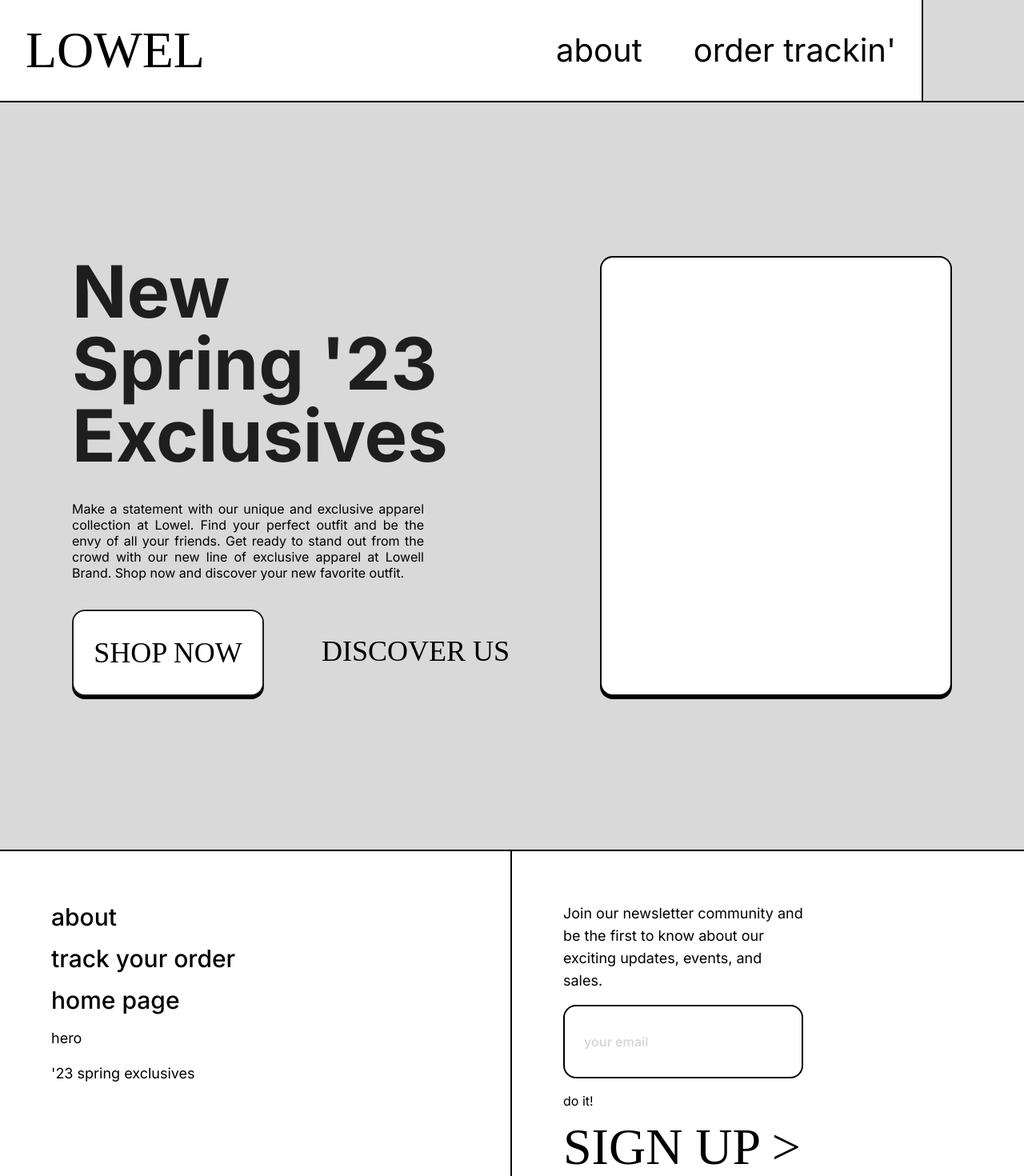
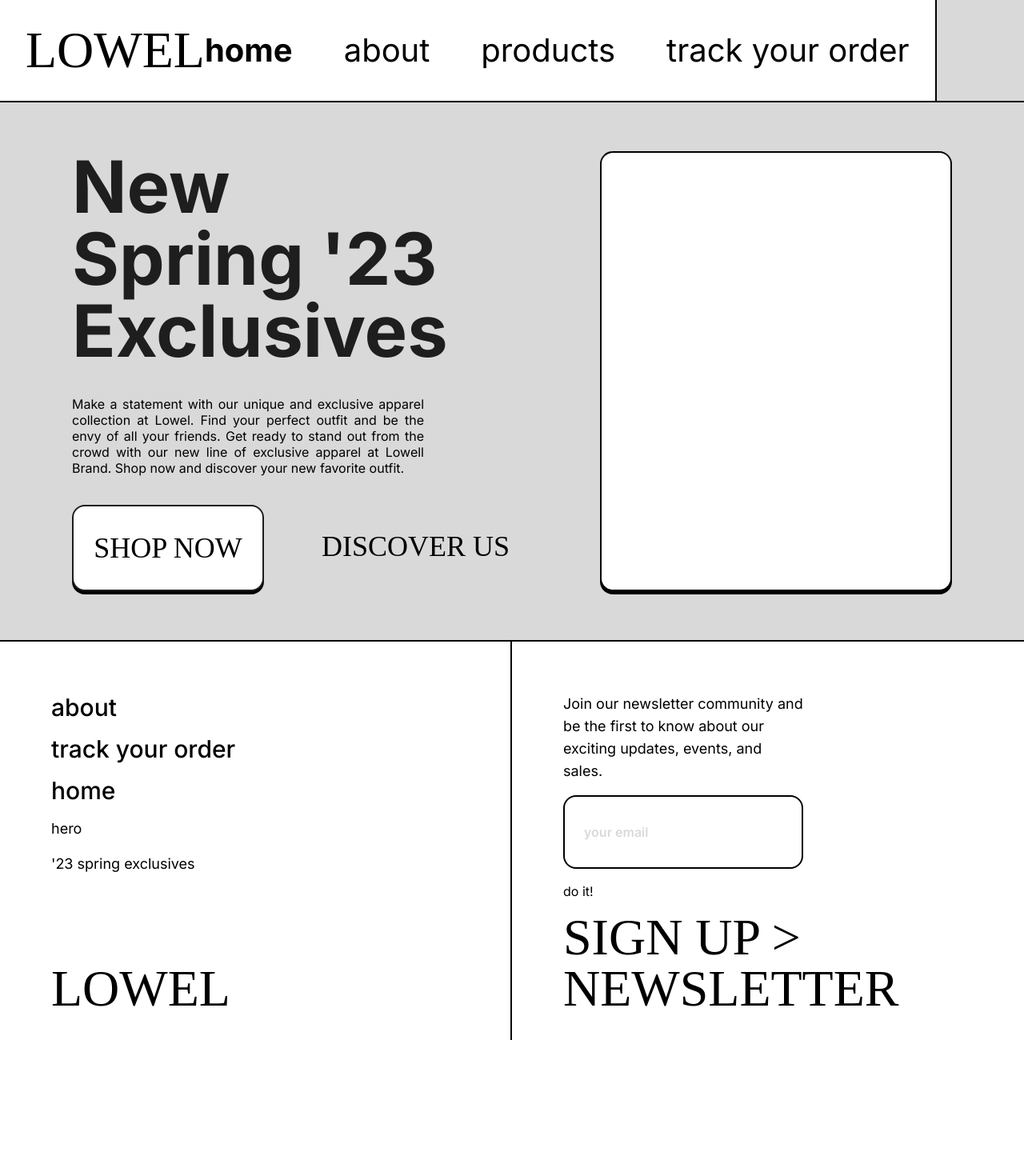
Before and after one commit to mruczekpln/lowel, a React (Vite) app in the folder client/: page / in a window 1280 px wide. Shown: the top 1470 px of the page at 80% size. After the commit the page ends 1300 px from the top, so only its background shows below. Built offline with nearby package versions, Linux system fonts and the light colour scheme; the HTML template or start-up script is replaced by a standard one; a web font is replaced by a local one.

Commit message:
aboutpage markup & styling, basic animations w/ framer-motion done

```diff
--- a/client/src/components/ui/Footer.tsx
+++ b/client/src/components/ui/Footer.tsx
@@ -1,15 +1,52 @@
+import React from 'react'
+import { Link } from 'react-router-dom'
 import Input from './Input'
+
+interface FooterElementProps extends React.ComponentProps<'p'> {
+  content: string
+  linkTo: string
+  type?: 'large' | 'small'
+}
+
+const FooterElement = ({ content, linkTo, type = 'large' }: FooterElementProps) => {
+  // const className = type === 'large' ? 'font-medium' : 'text-lg font-normal'
+
+  return type === 'large' ? (
+    <Link
+      to={linkTo}
+      className='font-medium hover:left-4 left-0 relative duration-200 delay-200 transition-[left]'
+    >
+      {content}
+    </Link>
+  ) : (
+    <a
+      href={linkTo}
+      className='text-lg font-normal duration-100 delay-100 transition-[left] left-0 hover:left-2 relative'
+    >
+      {content}
+    </a>
+  )
+  // return (
+  //   <a href={linkTo} className={className}>
+  //     {content}
+  //   </a>
+  // )
+}
 
 const Footer = () => {
   return (
     <section className='flex w-full h-[500px] border-t-2 border-black'>
       <div className='w-1/2 h-full border-r-2 border-black pl-16 relative'>
         <div className='flex flex-col gap-4 text-3xl font-medium pt-16'>
-          <p>about</p>
-          <p>track your order</p>
-          <p>home page</p>
-          <p className='text-lg font-normal'>hero</p>
-          <p className='text-lg font-normal'>'23 spring exclusives</p>
+          <FooterElement linkTo='/about' content='about'></FooterElement>
+          <FooterElement linkTo='/tracking' content='track your order'></FooterElement>
+          <FooterElement linkTo='/' content='home'></FooterElement>
+          <FooterElement linkTo='#hero' content='hero' type='small'></FooterElement>
+          <FooterElement
+            linkTo='#exclusives'
+            content="'23 spring exclusives"
+            type='small'
+          ></FooterElement>
         </div>
         <h1 className='absolute bottom-8 font-title text-[64px] leading-none'>LOWEL</h1>
       </div>
--- a/client/src/components/ui/Navbar.tsx
+++ b/client/src/components/ui/Navbar.tsx
@@ -1,13 +1,72 @@
-const Navbar = () => {
+import { motion, useAnimation } from 'framer-motion'
+import { Link } from 'react-router-dom'
+
+type Active = 'home' | 'about' | 'products' | 'track your order'
+interface NavbarElementProps extends React.ComponentProps<'p'> {
+  content: string
+  to: string
+  active: Active
+}
+
+const hrVariants = {
+  idle: {
+    width: 0,
+    x: 0,
+    opacity: 1,
+    padding: 0,
+  },
+  hover: {
+    width: '80%',
+  },
+  tap: {
+    opacity: 0,
+  },
+}
+
+const NavbarElement = ({ content, to, active }: NavbarElementProps) => {
+  const isHovered = useAnimation()
+  const isActive = active === content
+
+  return isActive ? (
+    <a href='#' className='font-main text-[40px] font-bold'>
+      {content}
+    </a>
+  ) : (
+    <Link to={to}>
+      <motion.a
+        onHoverStart={() => isHovered.start('hover')}
+        onHoverEnd={() => isHovered.start('idle')}
+        onTapStart={() => isHovered.start('tap')}
+        className='font-main text-[40px] relative cursor-pointer flex flex-col items-center'
+      >
+        {content}
+        <motion.hr
+          className='border-black border-b-2 h-0 absolute bottom-0'
+          initial='idle'
+          variants={hrVariants}
+          animate={isHovered}
+        />
+      </motion.a>
+    </Link>
+  )
+}
+
+interface NavbarProps extends React.ComponentProps<'div'> {
+  active: Active
+}
+
+const Navbar = ({ active }: NavbarProps) => {
   return (
-    <div className='w-full h-32 border-b-2 border-black  pl-8 justify-between flex items-center'>
+    <div className='w-full min-h-[128px] border-b-2 border-black  pl-8 justify-between flex items-center'>
       <h1 className='font-title w-min text-[64px] leading-none'>LOWEL</h1>
-      <div className='w-max h-full flex'>
+      <div className='w-max h-full flex items-center'>
         <div className='h-full w-max flex items-center justify-between gap-16 pr-8'>
-          <p className='font-main text-[40px]'>about</p>
-          <p className='font-main text-[40px]'>order trackin'</p>
+          <NavbarElement content='home' active={active} to='/'></NavbarElement>
+          <NavbarElement content='about' active={active} to='/about'></NavbarElement>
+          <NavbarElement content='products' active={active} to='/products'></NavbarElement>
+          <NavbarElement content='track your order' active={active} to='/tracking'></NavbarElement>
         </div>
-        <div className='h-full w-32 bg-secondary border-l-2 border-black '></div>
+        <div className='h-32 w-32 bg-secondary border-l-2 border-b-[1px] border-black'></div>
       </div>
     </div>
   )
--- a/client/src/index.css
+++ b/client/src/index.css
@@ -2,3 +2,21 @@
 @tailwind components;
 @tailwind utilities;
 @tailwind variants;
+
+/* ===== Scrollbar CSS ===== */
+/* Firefox */
+* {
+  scrollbar-width: 8px;
+  scrollbar-color: #1e1e1e transparent;
+}
+
+/* Chrome, Edge, and Safari */
+*::-webkit-scrollbar {
+  width: 8px;
+}
+
+*::-webkit-scrollbar-thumb {
+  background-color: #1e1e1e;
+  border-radius: 10px;
+  border: 3px solid #ffffff;
+}
--- a/client/src/pages/About/index.tsx
+++ b/client/src/pages/About/index.tsx
@@ -1,10 +1,51 @@
 import Navbar from '../../components/ui/Navbar'
+import Footer from '../../components/ui/Footer'
+import { motion, useMotionTemplate, useMotionValue } from 'framer-motion'
 
 const AboutPage = () => {
+  const xPosition = useMotionValue(0)
+  const yPosition = useMotionValue(0)
+
+  const mouseMoveHandler = (e: MouseEvent) => {
+    const { clientX, clientY } = e
+    const { left, top } = e.currentTarget.getBoundingClientRect()
+
+    const x = clientX - left
+    const y = clientY - top
+
+    xPosition.set(x)
+    yPosition.set(y)
+  }
+
   return (
-    <div className='w-screen h-screen'>
-      <Navbar></Navbar>
-      <h1>aboutpage</h1>
+    <div className='max-w-screen h-auto overflow-x-hidden font-main'>
+      <main className='w-full h-screen flex flex-col overflow-hidden'>
+        <Navbar active='about'></Navbar>
+        <motion.section
+          onMouseMove={mouseMoveHandler}
+          className='h-full w-full grid place-items-center bg-white overflow-hidden relative group'
+        >
+          <div className='h-max w-max flex flex-col items-center z-0'>
+            <h1 className='text-8xl'>
+              <span className='text-9xl font-title leading-none after:bg-gradient-to-b from-secondary to-white relative after:h-48 after:w-48 after:left-16 after:top-4 after:absolute after:-z-10 after:rounded-full'>
+                LOWEL
+              </span>
+              <span className='text-9xl pr-8'>™</span>With The Best
+            </h1>
+            <h1 className='text-8xl'>
+              Quality In The{' '}
+              <span className='underline underline-offset-[16px] leading-none'>Game</span>.
+            </h1>
+          </div>
+          <motion.div
+            className='absolute inset-0 rounded-xl opacity-0 group-hover:opacity-20 duration-300 z-10'
+            style={{
+              background: useMotionTemplate`radial-gradient(800px circle at ${xPosition}px ${yPosition}px, #1E1E1E, transparent)`,
+            }}
+          ></motion.div>
+        </motion.section>
+      </main>
+      <Footer></Footer>
     </div>
   )
 }
--- a/client/src/pages/Home/index.tsx
+++ b/client/src/pages/Home/index.tsx
@@ -1,35 +1,80 @@
 import { Link } from 'react-router-dom'
 import Navbar from '../../components/ui/Navbar'
 import Footer from '../../components/ui/Footer'
+import { motion, useMotionTemplate, useMotionValue } from 'framer-motion'
+import { MouseEvent } from 'react'
+
+interface HomePageButtonProps extends React.ComponentProps<'button'> {
+  content: string
+}
+
+const HomePageButton = ({ content }: HomePageButtonProps) => {
+  const xPosition = useMotionValue(0)
+  const yPosition = useMotionValue(0)
+
+  const mouseMoveHandler = (e: MouseEvent) => {
+    const { clientX, clientY } = e
+    const { left, top } = e.currentTarget.getBoundingClientRect()
+
+    xPosition.set(clientX - left)
+    yPosition.set(clientY - top)
+  }
+
+  return (
+    <motion.button
+      className='font-title bg-white w-60 py-8 text-4xl rounded-2xl border-2 border-accent shadow-main duration-200 transition-shadow relative overflow-hidden group'
+      transition={{ duration: 0.1 }}
+      onMouseMove={mouseMoveHandler}
+      whileTap={{
+        y: 2,
+        boxShadow: '0px 1px 0px #000000',
+      }}
+    >
+      <motion.div
+        className='absolute inset-0 rounded-xl opacity-0 group-hover:opacity-20 duration-300'
+        style={{
+          background: useMotionTemplate`radial-gradient(200px circle at ${xPosition}px ${yPosition}px, #1E1E1E, transparent)`,
+        }}
+      ></motion.div>
+      {content}
+    </motion.button>
+  )
+}
 
 const HomePage = () => {
   return (
     <div className='h-auto font-main overflow-x-hidden'>
-      <Navbar></Navbar>
-      <section className='bg-secondary grid place-items-center'>
-        <div className='flex justify-between my-48 gap-[100px] h-[550px] w-[1100px]'>
+      <main className='flex flex-col h-screen w-full'>
+        <Navbar active='home'></Navbar>
+        <section className='bg-secondary grid h-full place-items-center'>
+          <div className='flex justify-between gap-[100px] h-[550px] w-[1100px]'>
             <div className='w-1/2 flex flex-col justify-between'>
               <h1 className='text-[90px] leading-none font-bold font-main text-accent'>
                 New <br /> Spring '23 Exclusives
               </h1>
               <p className='w-4/5 text-justify text-[16px] leading-5'>
-              Make a statement with our unique and exclusive apparel collection at Lowel. Find your
-              perfect outfit and be the envy of all your friends. Get ready to stand out from the
-              crowd with our new line of exclusive apparel at Lowell Brand. Shop now and discover
-              your new favorite outfit.
+                Make a statement with our unique and exclusive apparel collection at Lowel. Find
+                your perfect outfit and be the envy of all your friends. Get ready to stand out from
+                the crowd with our new line of exclusive apparel at Lowell Brand. Shop now and
+                discover your new favorite outfit.
               </p>
               <div className='flex gap-8'>
-              <button className='font-title bg-white w-60 py-8 text-4xl rounded-2xl border-2 border-accent shadow-main'>
-                SHOP NOW
-              </button>
-              <Link to='#' className='font-title text-4xl py-8 pl-10'>
-                DISCOVER US
-              </Link>
+                <HomePageButton content='SHOP NOW'></HomePageButton>
+                <motion.a
+                  className='font-title text-4xl py-8 pl-10'
+                  transition={{ duration: 0.1, ease: 'easeIn' }}
+                  whileHover={{
+                    y: -4,
+                  }}
+                >
+                  <Link to='#'>DISCOVER US</Link>
+                </motion.a>
               </div>
             </div>
             <div className='w-2/5 h-full border-2 rounded-2xl bg-white border-black shadow-main'></div>
           </div>
         </section>
+      </main>
       <Footer></Footer>
     </div>
   )
--- a/client/tailwind.config.js
+++ b/client/tailwind.config.js
@@ -13,6 +13,7 @@ export default {
       },
       boxShadow: {
         main: '0px 4px 0px #000000;',
+        hover: '0px 8px 0px #000000;',
       },
     },
   },
```
Lines whose indentation alone changed are shown as unchanged.
